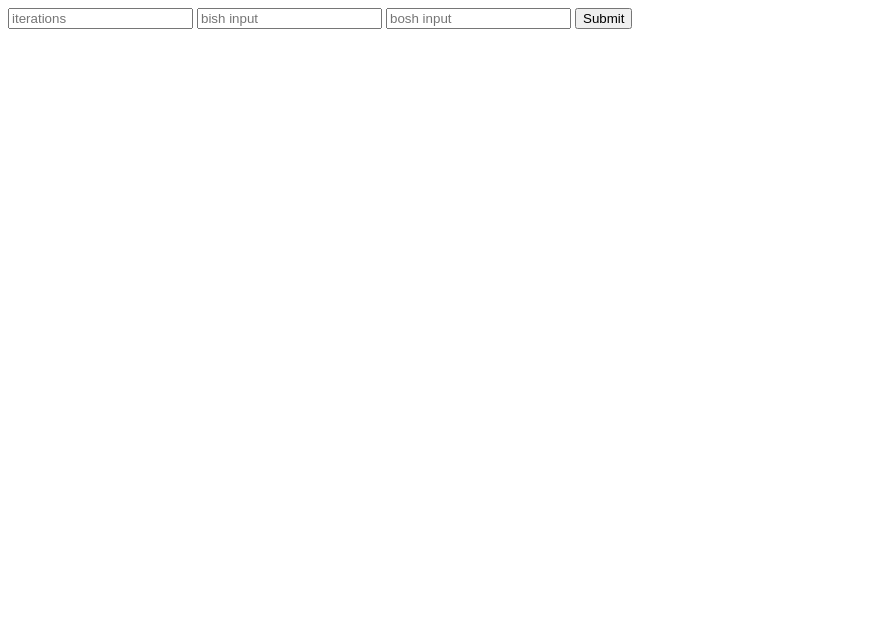
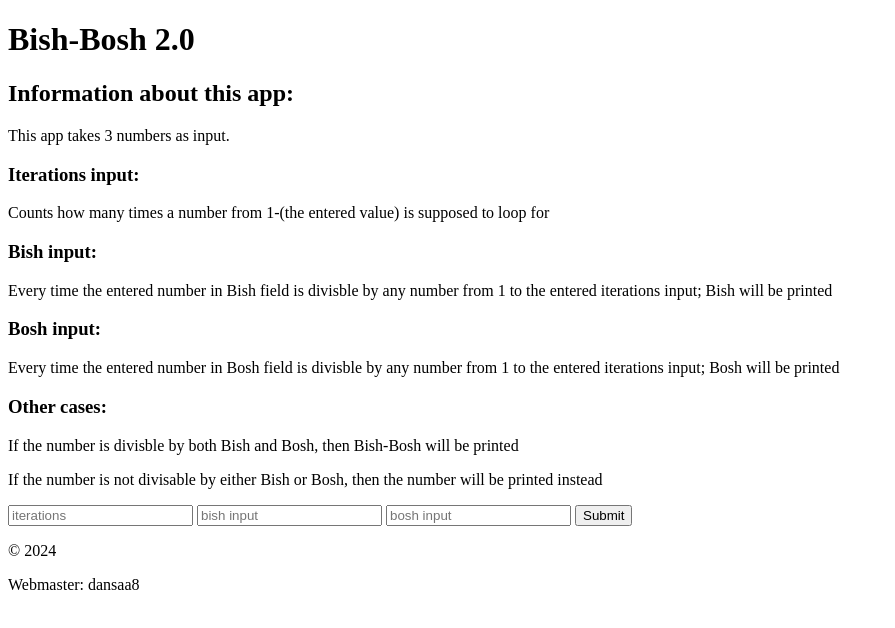
Before and after one commit to dansaa8/BishBosh, a plain HTML site: page index.html in a window 1280 px wide. Shown: the whole page, without its empty margins (0-895 px from the left). Drawn offline with Linux system fonts and the light colour scheme.

Commit message:
Add to HTML-structure: Create header+footer+ a section that describes how BishBosh works.

```diff
--- a/index.html
+++ b/index.html
@@ -4,11 +4,49 @@
 <head>
     <meta charset="UTF-8">
     <meta name="viewport" content="width=device-width, initial-scale=1.0">
-    <title>Document</title>
+    <title>Bish-Bosh 2.0</title>
 </head>
+
+<header>
+    <h1>Bish-Bosh 2.0</h1>
+</header>
 
 <body>
     <main>
+        <section>
+
+            <div>
+                <h2>Information about this app: </h2>
+                <p>This app takes 3 numbers as input. </p>
+            </div>
+
+            <div>
+                <h3>Iterations input:</h3>
+                <p>Counts how many times a number from 1-(the entered value) is supposed to loop for </p>
+            </div>
+
+
+            <div>
+                <h3> Bish input: </h3>
+                <p> Every time the entered number in Bish field is divisble by any number from 1 to the entered
+                    iterations input; Bish will be printed</p>
+            </div>
+
+
+            <div>
+                <h3>Bosh input: </h3>
+                <p> Every time the entered number in Bosh field is divisble by any number from 1 to the entered
+                    iterations input; Bosh will be printed</p>
+            </div>
+
+
+            <div>
+                <h3>Other cases:</h3>
+                <p>If the number is divisble by both Bish and Bosh, then Bish-Bosh will be printed</p>
+                <p>If the number is not divisable by either Bish or Bosh, then the number will be printed instead</p>
+            </div>
+
+        </section>
         <form>
             <input type="number" name="iterations" placeholder="iterations" maxlength="3">
             <input type="number" name="bish-input" placeholder="bish input" maxlength="3">
@@ -24,5 +62,11 @@
     <script src="script.js"></script>
 
 </body>
+<footer>
+    <div class="footer-content text-light">
+        <p>&copy; 2024</p>
+        <p>Webmaster: dansaa8</p>
+    </div>
+</footer>
 
 </html>
```
